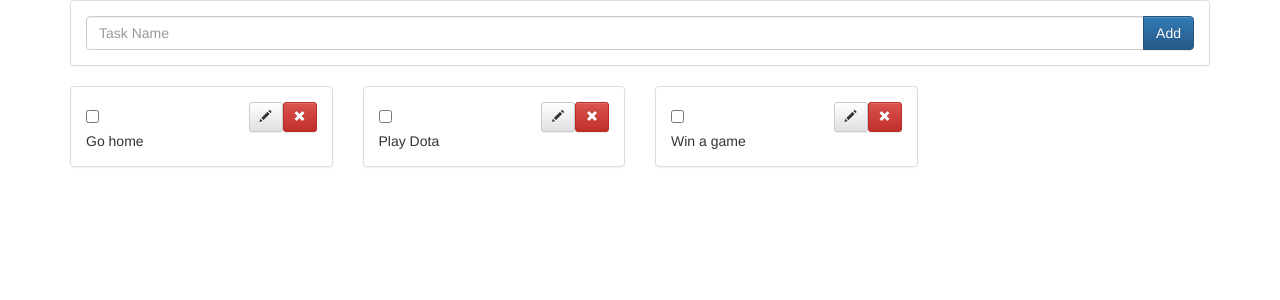
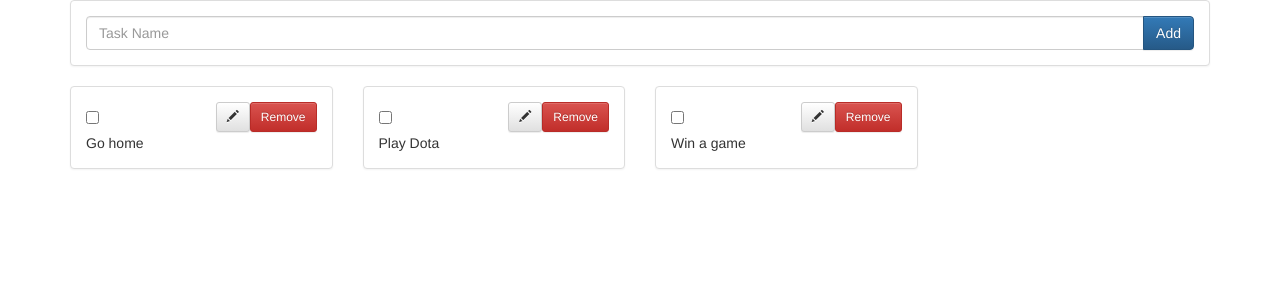
Before and after one commit to nelsontloz/react-todo-app, a React (Create React App) app: page / in a window 1280 px wide. Shown: the top 300 px of the page. Built offline with nearby package versions, Linux system fonts and the light colour scheme.

Commit message:
Button text changed.

```diff
--- a/src/components/item.css
+++ b/src/components/item.css
@@ -3,5 +3,5 @@
 }
 
 input[type="checkbox"].mark-as-done {
-    margin: 8px 0;
+    margin: 9px 0;
 }
--- a/src/components/item.js
+++ b/src/components/item.js
@@ -60,7 +60,7 @@ class Item extends Component {
             <div className={"panel panel-default"}>
                 <div className="panel-body">
                     <button onClick={this.deleteTask} type="button" className="btn btn-danger btn-sm">
-                        <span className="glyphicon glyphicon-remove"/>
+                        <span>Remove</span>
                     </button>
                     <button onClick={this.editTask} type="button" className="btn btn-default btn-sm">
                         <span className={this.state.editing ? "glyphicon glyphicon-ok" : "glyphicon glyphicon-pencil"}/>
```
